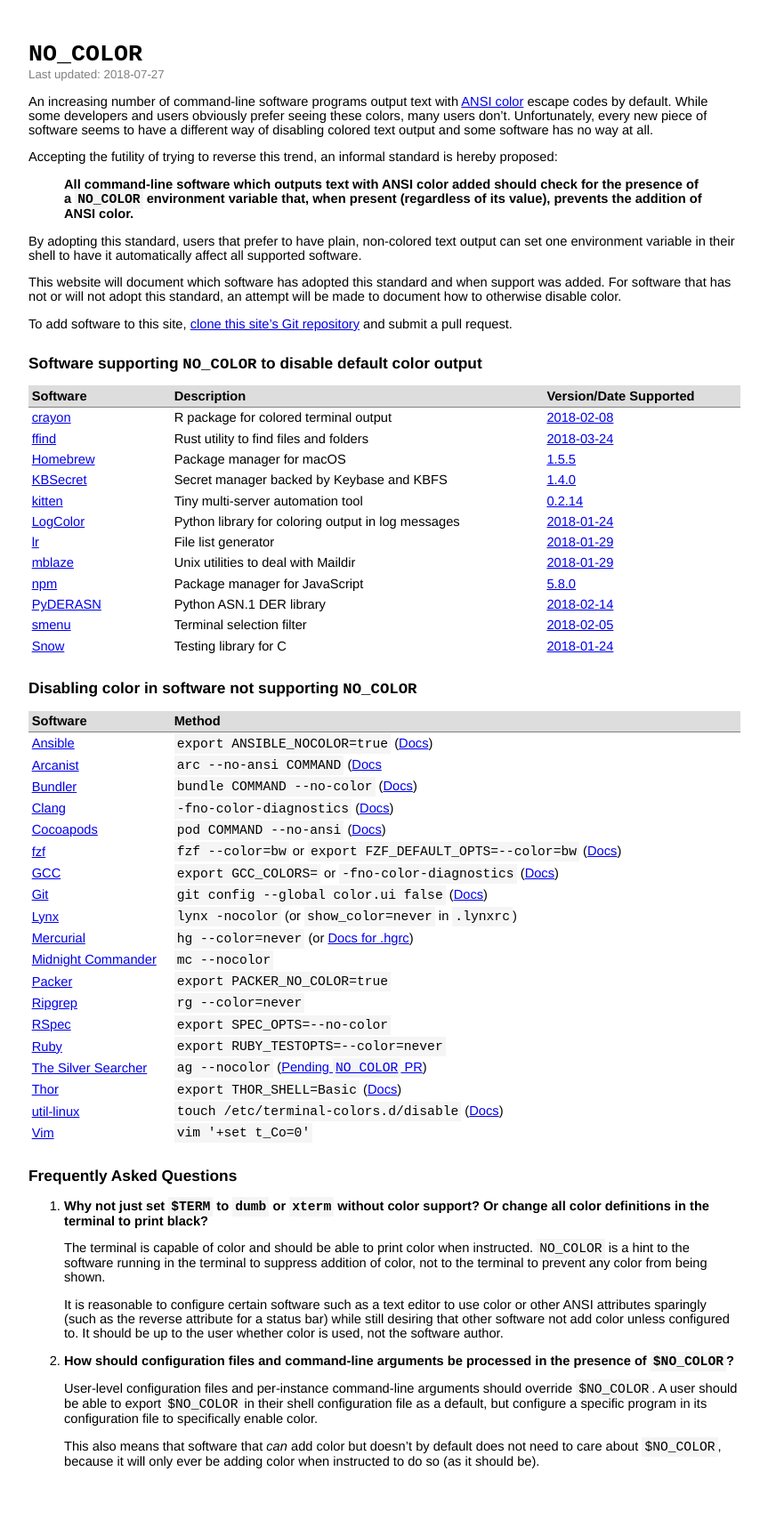
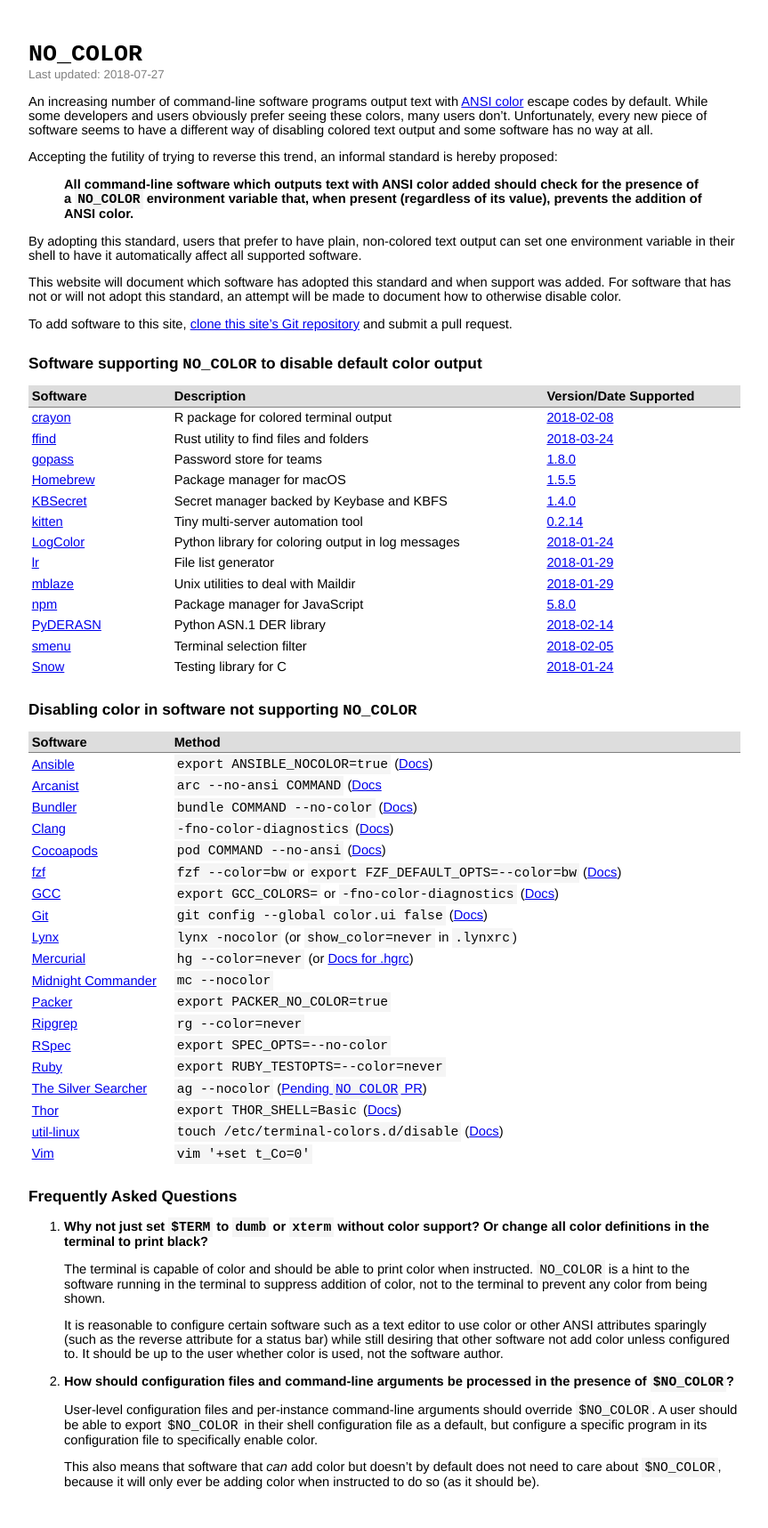
Before and after one commit to jcs/no_color, a Jekyll site: the page built from index.md, in a window 1280 px wide. Shown: the whole page at 89% size, without its empty margins (208-1071 px from the left). Built offline with Jekyll 4.4.1, drawn with Linux system fonts in a browser that asks for light colours; our own code applies the rules of GitHub Pages for plain Markdown files; before the commit the page ends 1694 px from its top, so only the background shows below that.

Commit message:
Add gopass 1.8.0 (#26)

```diff
--- a/index.md
+++ b/index.md
@@ -39,6 +39,7 @@ and submit a pull request.
 |:-|:-|:-|
 | [crayon](https://github.com/r-lib/crayon) | R package for colored terminal output | [2018-02-08](https://github.com/r-lib/crayon/commit/700800135d04408bf1c99426b3fec9a4073b8a97) |
 | [ffind](https://github.com/josephscade/ffind) | Rust utility to find files and folders | [2018-03-24](https://github.com/josephscade/ffind/commit/fec4aa6101f2b3d6d5b06df640e299d0b1fbb190) |
+| [gopass](https://github.com/gopasspw/gopass) | Password store for teams | [1.8.0](https://github.com/gopasspw/gopass/releases/tag/v1.8.0) |
 | [Homebrew](https://brew.sh/) | Package manager for macOS | [1.5.5](https://github.com/Homebrew/brew/releases/tag/1.5.5) |
 | [KBSecret](https://kbsecret.github.io/) | Secret manager backed by Keybase and KBFS | [1.4.0](https://github.com/kbsecret/kbsecret/commit/d5296054d979a1b1ce07c1be78d56d3d29b62384) |
 | [kitten](https://github.com/hoffa/kitten) | Tiny multi-server automation tool | [0.2.14](https://github.com/hoffa/kitten/commit/88cb015f4ae021a1c00bfc4dc9506a8e14e51bb4) |
```
